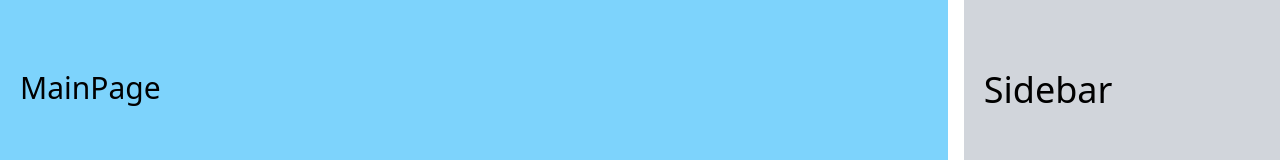
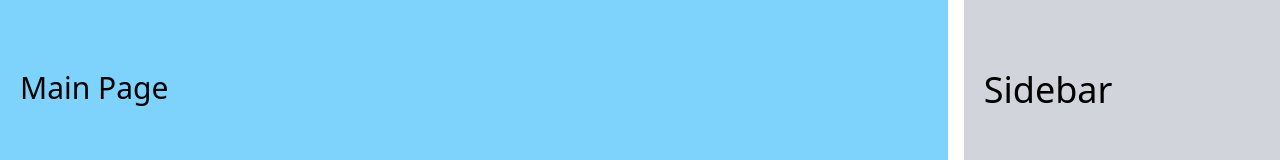
Before and after one commit to Aphian/React_Spring_, a React (Create React App) app: page / in a window 1280 px wide. Shown: the part 214-374 px from the top of the page. Built offline with nearby package versions, Linux system fonts and the light colour scheme.

Commit message:
react_layout

```diff
--- a/src/pages/MainPage.js
+++ b/src/pages/MainPage.js
@@ -1,11 +1,10 @@
 import React from "react";
-import { Link } from "react-router-dom";
 import BasicLayout from "../layouts/BasicLayout";
 
 function MainPage(props) {
     return (
         <BasicLayout>
-            <div className="text-3xl">MainPage</div>
+            <div className="text-3xl">Main Page</div>
         </BasicLayout>
     )
 }
```
